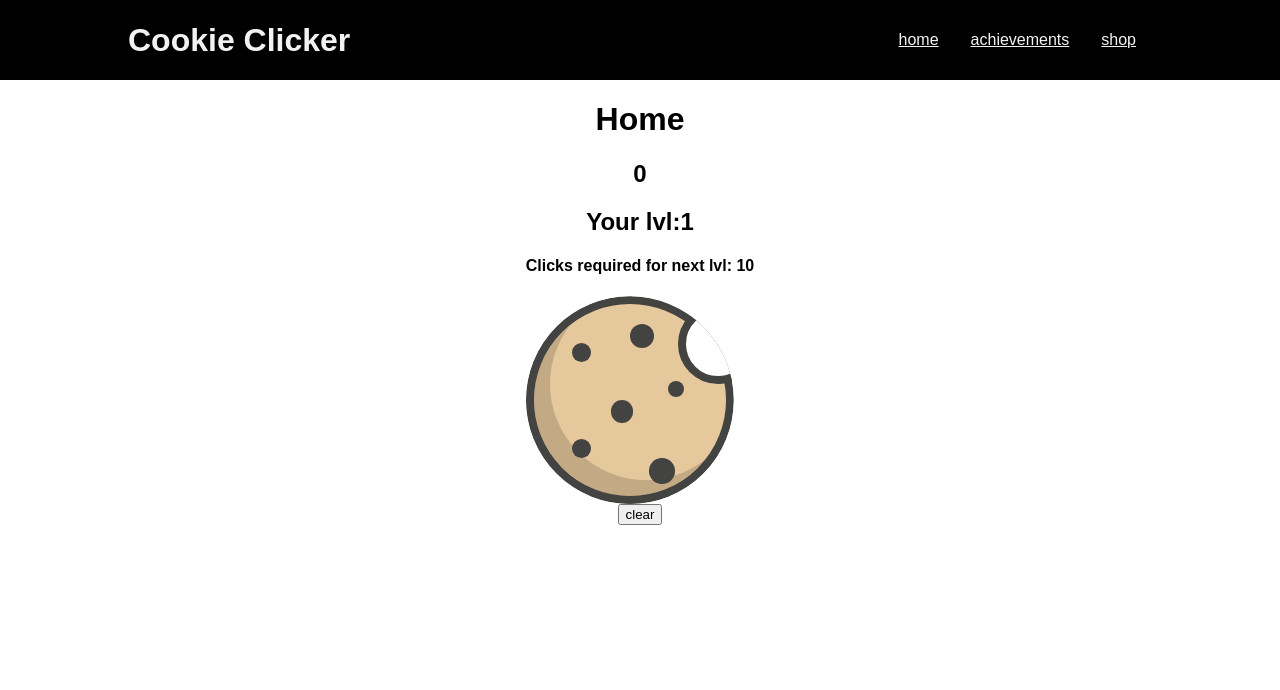
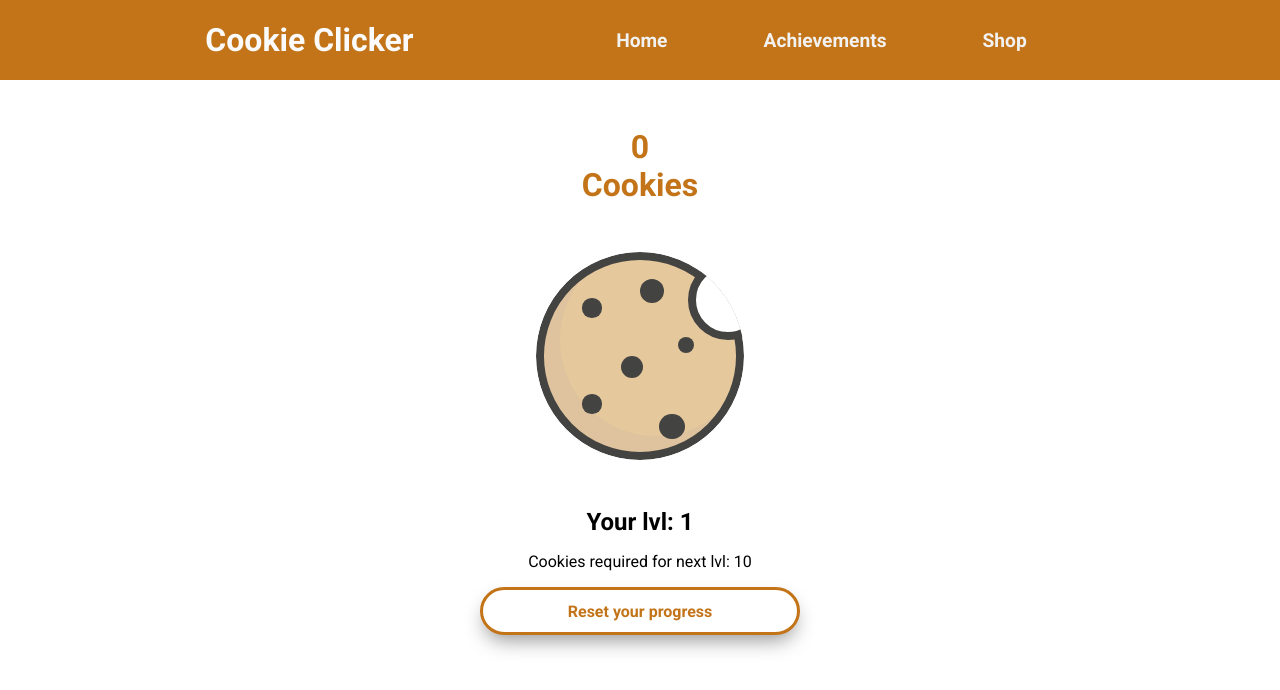
Before and after one commit to bm64/clicker-app, a React (Create React App) app: page / in a window 1280 px wide. Shown: the top 690 px of the page. Built offline with nearby package versions, Linux system fonts and the light colour scheme.

Commit message:
add clicker button styling and minor changes

```diff
--- a/public/index.html
+++ b/public/index.html
@@ -1,16 +1,23 @@
 <!DOCTYPE html>
 <html lang="en">
-
   <head>
-	<meta charset="utf-8">
-	<meta name="viewport" content="width=device-width, initial-scale=1, shrink-to-fit=no">
-	<meta name="theme-color" content="#000000">
+    <meta charset="utf-8" />
+    <meta
+      name="viewport"
+      content="width=device-width, initial-scale=1, shrink-to-fit=no"
+    />
+    <meta name="theme-color" content="#000000" />
     <!--
       manifest.json provides metadata used when your web app is added to the
       homescreen on Android. See https://developers.google.com/web/fundamentals/engage-and-retain/web-app-manifest/
     -->
-	<link rel="manifest" href="%PUBLIC_URL%/manifest.json">
-	<link rel="shortcut icon" href="%PUBLIC_URL%/favicon.ico">
+    <link rel="preconnect" href="https://fonts.gstatic.com" />
+    <link
+      href="https://fonts.googleapis.com/css2?family=Roboto:wght@100;300;400;500;700;900&display=swap"
+      rel="stylesheet"
+    />
+    <link rel="manifest" href="%PUBLIC_URL%/manifest.json" />
+    <link rel="shortcut icon" href="%PUBLIC_URL%/favicon.ico" />
     <!--
       Notice the use of %PUBLIC_URL% in the tags above.
       It will be replaced with the URL of the `public` folder during the build.
@@ -24,9 +31,7 @@
   </head>
 
   <body>
-	<noscript>
-		You need to enable JavaScript to run this app.
-	</noscript>
+    <noscript> You need to enable JavaScript to run this app. </noscript>
     <div id="root"></div>
     <!--
       This HTML file is a template.
@@ -39,5 +44,4 @@
       To create a production bundle, use `npm run build` or `yarn build`.
     -->
   </body>
-
 </html>
--- /dev/null
+++ b/src/AchievementMessage.js
@@ -0,0 +1,18 @@
+import React, { useState, useContext } from "react";
+import "./styles.css";
+import ClickerContext from "./clickerContext";
+import { achievements } from "./data";
+
+const AchievementMessage = () => {
+  const { message } = useContext(ClickerContext);
+  return (
+    <div
+      className="achievementMessage"
+      style={{ transform: message && "translate(-50%,-50%)" }}
+    >
+      {message}
+    </div>
+  );
+};
+
+export default AchievementMessage;
--- a/src/AchievementMessage.jsx
+++ /dev/null
@@ -1,12 +0,0 @@
-import React, { useState, useContext } from "react";
-import "./styles.css";
-import ClickerContext from "./clickerContext";
-
-const AchievementMessage = () => {
-    const {showMessage} = useContext(ClickerContext)
-  return <div className="achievementMessage"
-    style={{transform: showMessage && 'translate(-50%,-50%)'}}
-  >zdobyles achiv byku</div>;
-};
-
-export default AchievementMessage;
--- a/src/ClickerButton.jsx
+++ b/src/ClickerButton.js
@@ -2,19 +2,19 @@ import React, { useContext, useState } from "react";
 import ClickerContext from "./clickerContext";
 import "./styles.css";
 const ClickerButton = ({ onClick }) => {
-  const { handleIncreaseClicks } = useContext(ClickerContext);
-  const [shake, setShake] = useState(false);
-  const handleShakeAnimation = () => {
-    setShake(true);
-    setTimeout(() => setShake(false), 300);
+  const { handleClick } = useContext(ClickerContext);
+  const [isShaking, setIsShaking] = useState(false);
+  const shake = () => {
+    setIsShaking(true);
+    setTimeout(() => setIsShaking(false), 300);
   };
 
   return (
     <div
-      className={`cookie ${shake && `shake`}`}
+      className={`cookie ${isShaking && `shake`}`}
       onClick={() => {
-        handleIncreaseClicks();
-        handleShakeAnimation();
+        handleClick();
+        shake();
       }}
     >
       <div className="cookie_bite"></div>
--- /dev/null
+++ b/src/Navbar.js
@@ -0,0 +1,24 @@
+import React from "react";
+import "./styles.css";
+import { Link } from "react-router-dom";
+
+const Navbar = () => {
+  return (
+    <nav className="navbar">
+      <h1 className="navbar__logo">Cookie Clicker</h1>
+      <div className="navbar__menu">
+        <Link className="menu__item" to="/">
+          Home
+        </Link>
+        <Link className="menu__item" to="/achievements">
+          Achievements
+        </Link>
+        <Link className="menu__item" to="/shop">
+          Shop
+        </Link>
+      </div>
+    </nav>
+  );
+};
+
+export default Navbar;
--- a/src/Navbar.jsx
+++ /dev/null
@@ -1,20 +0,0 @@
-import React from "react";
-import "./styles.css";
-import { Link } from "react-router-dom"
-
-const Navbar = () => {
-  return (
-    <nav className="navbar">
-      <h1 className="navbar__logo">Cookie Clicker</h1>
-      <div className="navbar__menu">
-        <Link className="menu__item" to="/">home</Link>
-        <Link className="menu__item" to="/achievements">achievements</Link>
-        <Link className="menu__item"
-        to="/shop"
-        >shop</Link>
-      </div>
-    </nav>
-  );
-};
-
-export default Navbar;
--- /dev/null
+++ b/src/PlayerProgress.js
@@ -0,0 +1,19 @@
+import React, { useState, useEffect, useContext } from "react";
+import ClickerContext from "./clickerContext";
+
+const PlayerProgress = ({ children }) => {
+  const { clicks, playerLvl, lvlRequirement } = useContext(ClickerContext);
+  return (
+    <div className="player-progress">
+      <h1 className="cookies-count">
+        {Number.isInteger(clicks) ? clicks : clicks.toFixed(1)}
+        <br />
+        {clicks === 1 ? "Cookie" : "Cookies"}
+      </h1>
+      {children}
+      <h2 className="player-lvl">Your lvl: {playerLvl}</h2>
+      <p>Cookies required for next lvl: {lvlRequirement}</p>
+    </div>
+  );
+};
+export default PlayerProgress;
--- a/src/PlayerProgress.jsx
+++ /dev/null
@@ -1,18 +0,0 @@
-import React, { useState, useEffect, useContext } from "react";
-import ClickerContext from "./clickerContext";
-
-const PlayerProgress = () => {
-  const { clicks, playerLvl, lvlRequirement } = useContext(ClickerContext)
-  return (
-    <div>
-      <h2>{
-      Number.isInteger(clicks) ? clicks :
-      clicks.toFixed(1)}</h2>
-      <h2>Your lvl:{playerLvl}</h2>
-        <h4>Clicks required for next lvl: {lvlRequirement}</h4>
-
-    </div>
-  );
-};
-
-export default PlayerProgress;
--- a/src/home.js
+++ b/src/home.js
@@ -8,10 +8,12 @@ const Home = () => {
 
   return (
     <div>
-      <h1>Home</h1>
-      <PlayerProgress />
-      <ClickerButton />
-      <button onClick={clearProgress}>clear</button>
+      <PlayerProgress>
+        <ClickerButton />
+      </PlayerProgress>
+      <button className="clear-button" onClick={clearProgress}>
+        Reset your progress
+      </button>
     </div>
   );
 };
--- a/src/styles.css
+++ b/src/styles.css
@@ -1,22 +1,45 @@
 body {
   margin: 0px;
   padding: 0px;
+  font-family: "Roboto", sans-serif;
 }
 
 .App {
-  font-family: sans-serif;
   text-align: center;
 }
 
 .navbar {
   display: flex;
   flex-direction: row;
-  justify-content: space-between;
-  background-color: black;
+  justify-content: space-around;
+  background-color: #c37418;
   align-items: center;
   max-width: 100%;
   height: 5rem;
   padding: 0rem 8rem;
+}
+
+.player-progress {
+  display: flex;
+  flex-direction: column;
+  align-items: center;
+  user-select: none; /* Chrome, Edge, Opera, Firefox */
+  -webkit-user-select: none; /* Safari */
+}
+
+.cookies-count {
+  font-family: "Roboto";
+  font-weight: 700;
+  color: #c37418;
+  font-size: 2rem;
+  margin: 3rem 0rem;
+}
+
+.player-lvl {
+  font-family: "Roboto";
+  font-weight: 600;
+  font-size: 1.5rem;
+  margin: 3rem 0rem 0rem 0rem;
 }
 
 .container {
@@ -35,12 +58,20 @@ body {
 
 .menu__item {
   color: #f2f2f2;
-  margin: 0rem 1rem;
+  margin: 0rem 3rem;
+  text-decoration: none;
+  font-weight: 600;
+  font-size: 1.2rem;
+  transition: all 0.3s ease-out;
+}
+
+.menu__item:hover {
+  transform: scale(1.1);
 }
 
 .navbar__logo {
   font-size: 2rem;
-  color: #f2f2f2;
+  color: #fbfbfb;
 }
 
 .mainButton {
@@ -48,6 +79,26 @@ body {
   height: 5rem;
   color: #e7e7e7;
   color: black;
+}
+
+.clear-button {
+  width: 20rem;
+  height: 3rem;
+  border: 3px solid #c37418;
+  background-color: #ffffff;
+  border-radius: 4rem;
+  color: #c37418;
+  font-size: 1rem;
+  font-weight: 600;
+  font-family: "Roboto";
+  cursor: pointer;
+  transition: all 0.3s ease-out;
+  box-shadow: 0px 10px 20px -5px rgba(0, 0, 0, 0.42);
+}
+
+.clear-button:hover {
+  color: #fbfbfb;
+  background-color: #c37418;
 }
 
 .achievementMessage {
@@ -74,7 +125,7 @@ body {
   border: 0.5rem solid #434342;
   border-radius: 50%;
   background-color: #e5c89c;
-  box-shadow: inset 1rem -1rem rgba(0, 0, 0, 0.15);
+  box-shadow: inset 1rem -1rem rgba(189, 166, 166, 0.15);
   clip-path: circle(50% at 50% 50%);
   cursor: pointer;
 }
```
Lines whose indentation alone changed are shown as unchanged.
